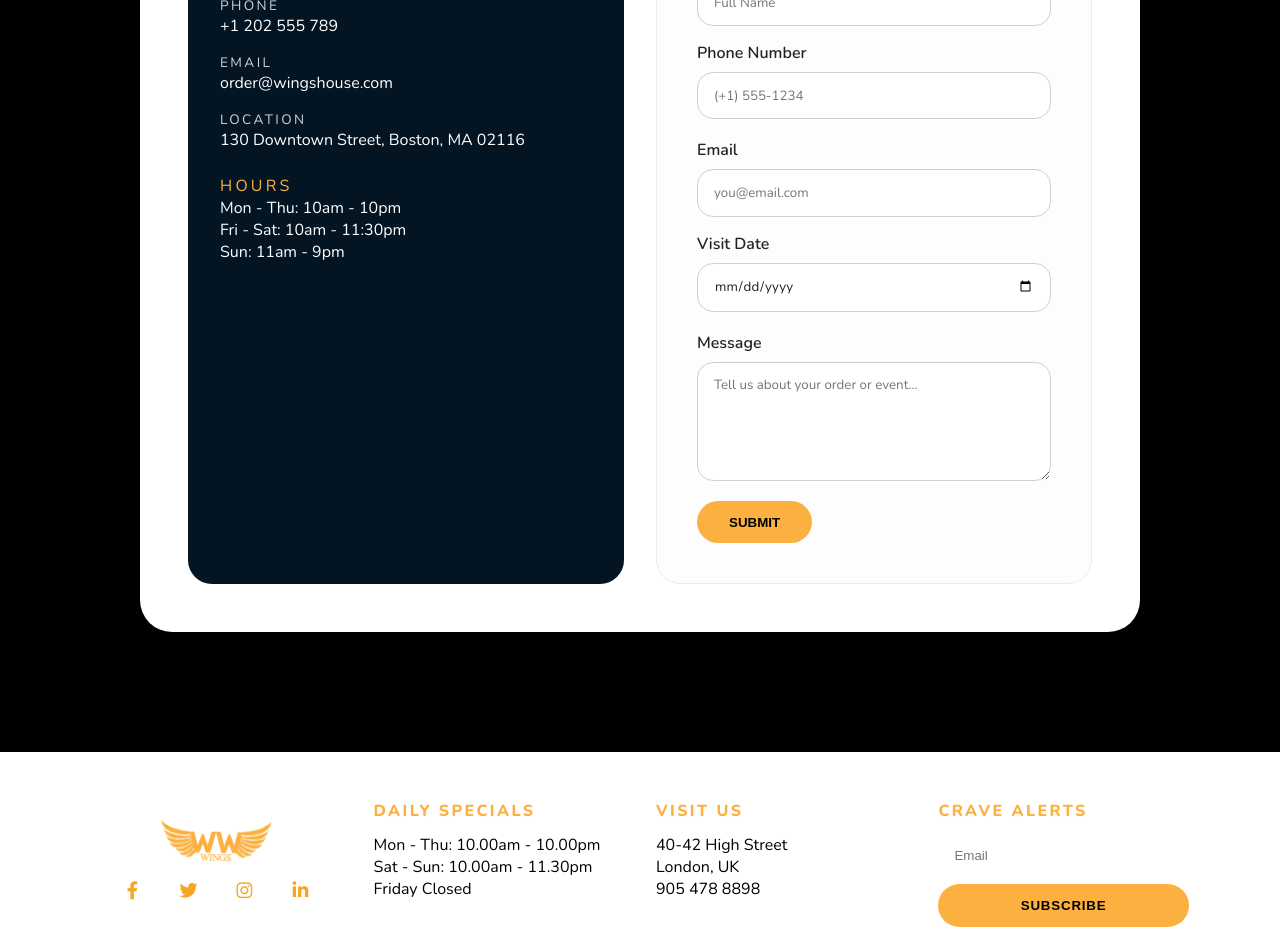
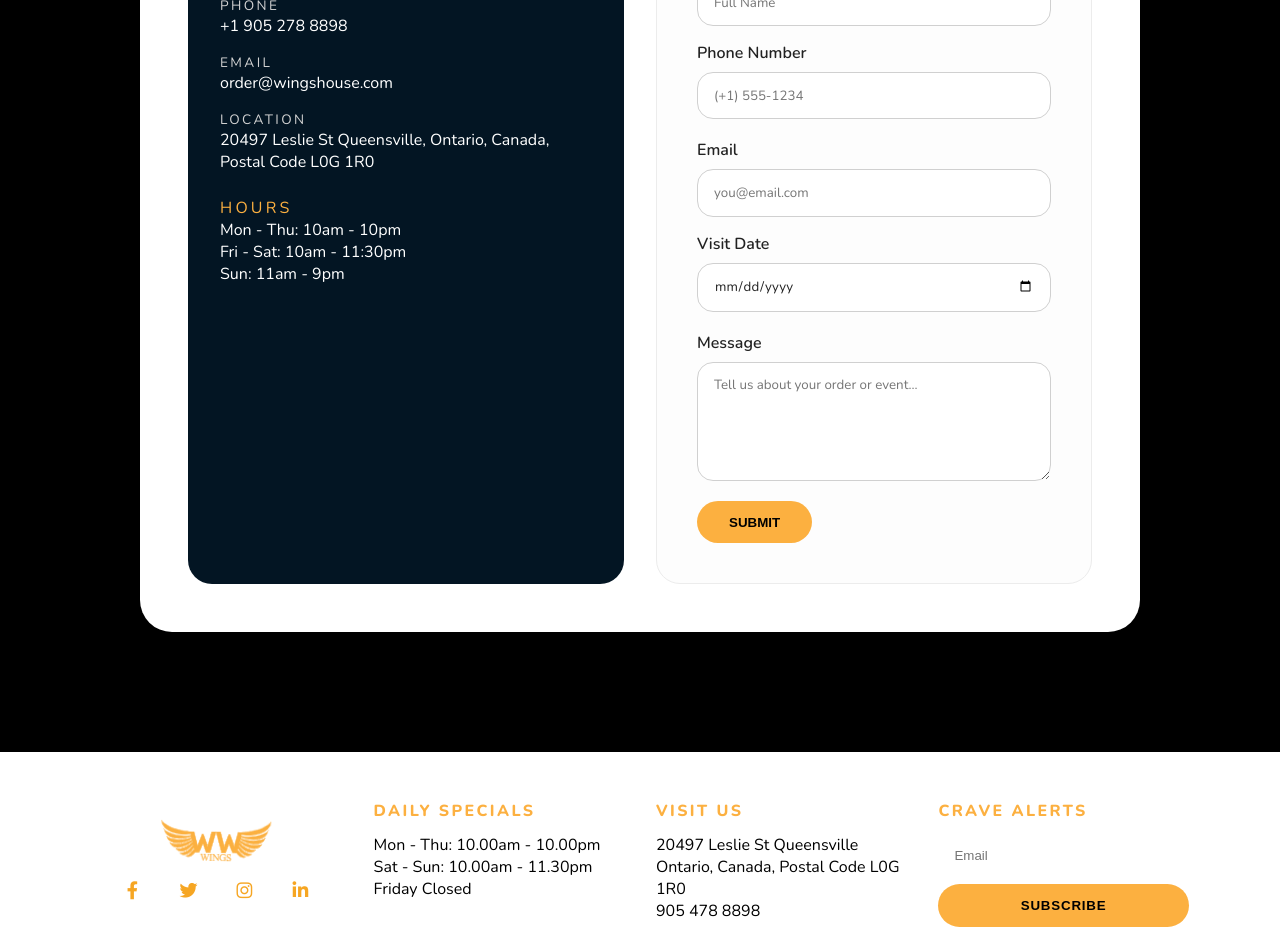
Before and after one commit to Akhil-Duddela/wings, an Angular app: page /contact in a window 1280 px wide. Shown: the part 300-1252 px from the top of the page. Built offline with nearby package versions, Linux system fonts and the light colour scheme.

Commit message:
added new changes

```diff
--- a/src/app/pages/contact/contact.component.ts
+++ b/src/app/pages/contact/contact.component.ts
@@ -10,8 +10,8 @@ import { NgFor, NgIf } from '@angular/common';
 })
 export class ContactComponent {
   readonly contacts = [
-    { label: 'Phone', value: '+1 202 555 789', href: 'tel:+1202555789' },
+    { label: 'Phone', value: '+1 905 278 8898', href: 'tel:+1905278998' },
     { label: 'Email', value: 'order@wingshouse.com', href: 'mailto:order@wingshouse.com' },
-    { label: 'Location', value: '130 Downtown Street, Boston, MA 02116' }
+    { label: 'Location', value: '20497 Leslie St Queensville, Ontario, Canada, Postal Code L0G 1R0' }
   ];
 }
--- a/src/app/shared/footer/footer.component.html
+++ b/src/app/shared/footer/footer.component.html
@@ -5,13 +5,13 @@
       <img src="../../../assets/image/Wings-Logo-final.png" alt="Wings Logo" class="brand-logo" />
     </a>
       <div class="social-row">
-          <a href="https://facebook.com" aria-label="Facebook" target="_blank" rel="noopener noreferrer">
+          <a href="https://www.facebook.com/profile.php?id=61583266867932" aria-label="Facebook" target="_blank" rel="noopener noreferrer">
             <i class="fab fa-facebook-f" aria-hidden="true"></i>
           </a>
           <a href="https://twitter.com" aria-label="Twitter" target="_blank" rel="noopener noreferrer">
             <i class="fab fa-twitter" aria-hidden="true"></i>
           </a>
-          <a href="https://instagram.com" aria-label="Instagram" target="_blank" rel="noopener noreferrer">
+          <a href="https://www.instagram.com/wwwings_20497/?igsh=MTM5d2d5MWQydnNtMw%3D%3D&utm_source=qr#" aria-label="Instagram" target="_blank" rel="noopener noreferrer">
             <i class="fab fa-instagram" aria-hidden="true"></i>
           </a>
           <a href="https://linkedin.com" aria-label="LinkedIn" target="_blank" rel="noopener noreferrer">
@@ -32,8 +32,8 @@
     <div>
       <h4>Visit Us</h4>
       <ul>
-        <li>40-42 High Street</li>
-        <li>London, UK</li>
+        <li>20497 Leslie St Queensville</li>
+        <li>Ontario, Canada, Postal Code L0G 1R0</li>
         <li>905 478 8898</li>
       </ul>
     </div>
```
Also changed, not shown: src/app/pages/contact/contact.component.html (line endings or trailing spaces).
